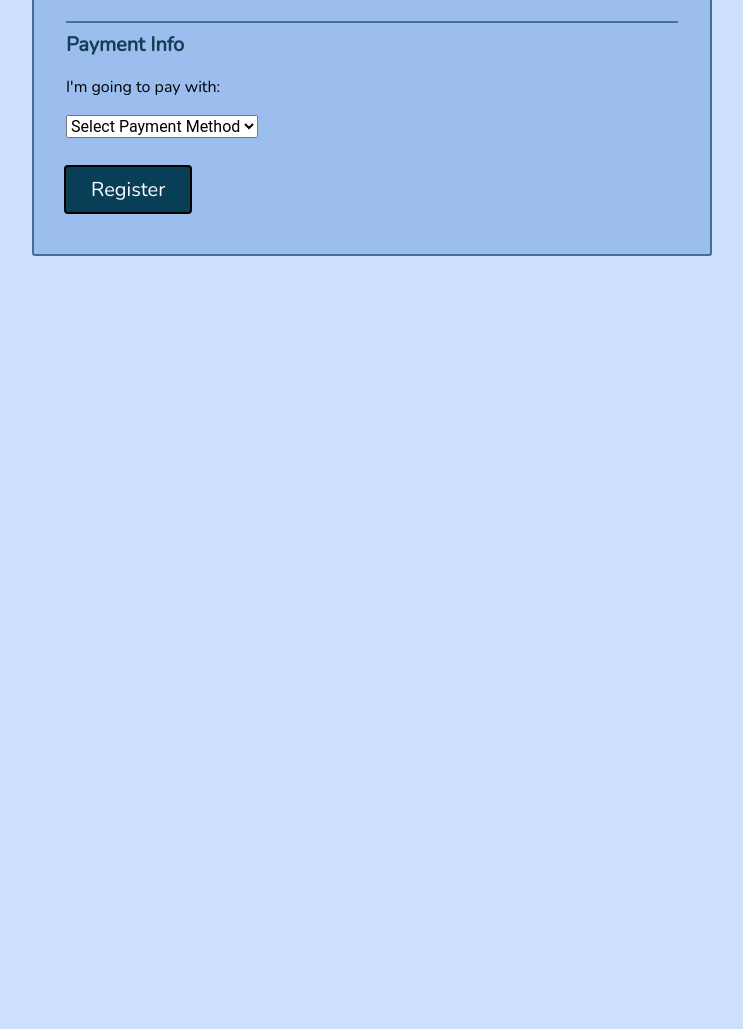
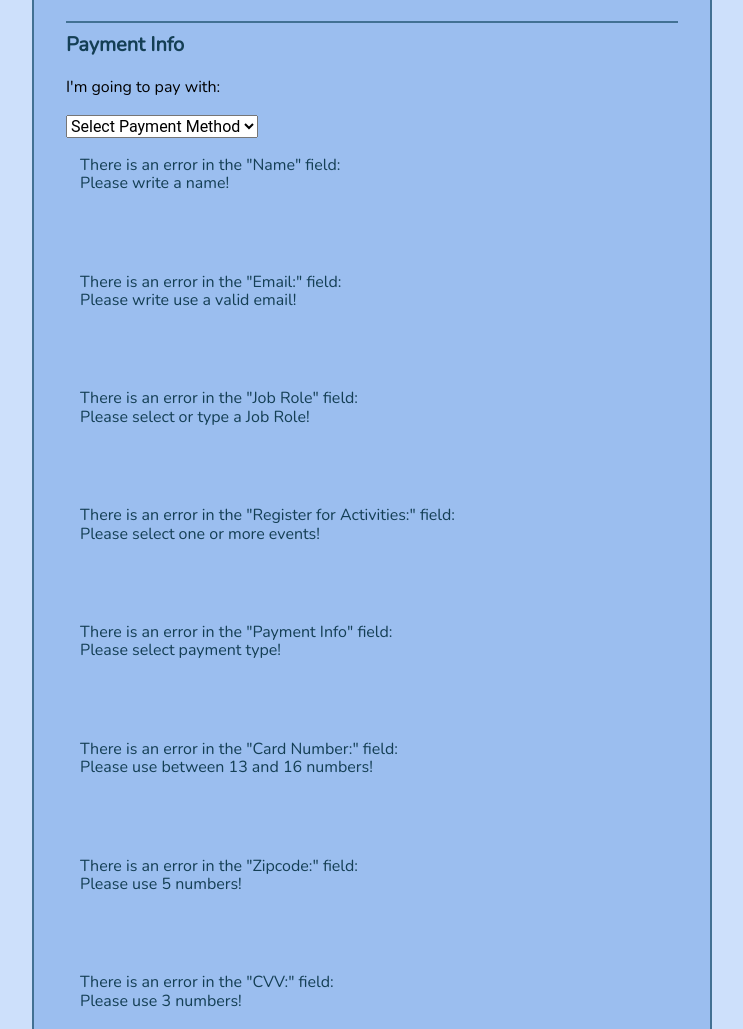
Before and after one commit to Mariomnue/03_Interactive_Form, a plain HTML site: page index.html in a window 1280 px wide. Shown: the part 1022-2051 px from the top of the page, without its empty margins (268-1011 px from the left). Before the commit the page ends 1278 px from the top, so only its background shows below. Drawn offline with nearby package versions, Linux system fonts and the light colour scheme.

Commit message:
html updated with error fields

```diff
--- a/index.html
+++ b/index.html
@@ -182,6 +182,41 @@
 
       </fieldset>
 
+      <div id="error-field">
+        <p id="user-error">
+          There is an error in the "Name" field:<br>
+          <span>Please write a name!</span>
+        </p>
+        <p id="email-error">
+          There is an error in the "Email:" field:<br>
+          <span>Please write use a valid email!</span>
+        </p>
+        <p id="title-error">
+          There is an error in the "Job Role" field:<br>
+          <span>Please select or type a Job Role!</span>
+        </p>
+        <p id="Activities-error">
+          There is an error in the "Register for Activities:" field:<br>
+          <span>Please select one or more events!</span>
+        </p>
+        <p id="payment-error">
+          There is an error in the "Payment Info" field:<br>
+          <span>Please select payment type!</span>
+        </p>
+        <p id="card-error">
+          There is an error in the "Card Number:" field:<br>
+          <span>Please use between 13 and 16 numbers!</span>
+        </p>
+        <p id="zip-error">
+          There is an error in the "Zipcode:" field:<br>
+          <span>Please use 5 numbers!</span>
+        </p>
+        <p id="cvv-error">
+          There is an error in the "CVV:" field:<br>
+          <span>Please use 3 numbers!</span>
+        </p>
+      </div>
+
       <button type="submit">Register</button>
 
     </form>
```
Also changed, not shown: js/script.js (+5 -13 lines).
